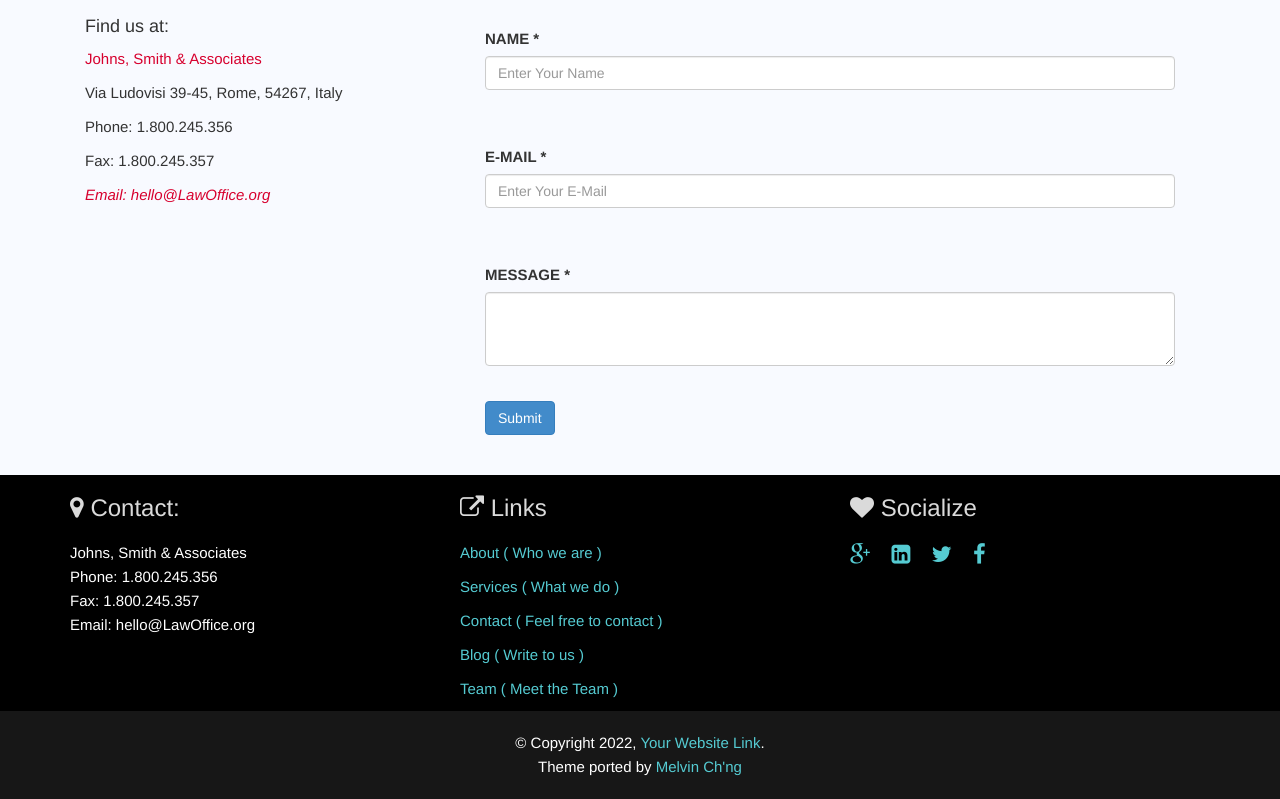
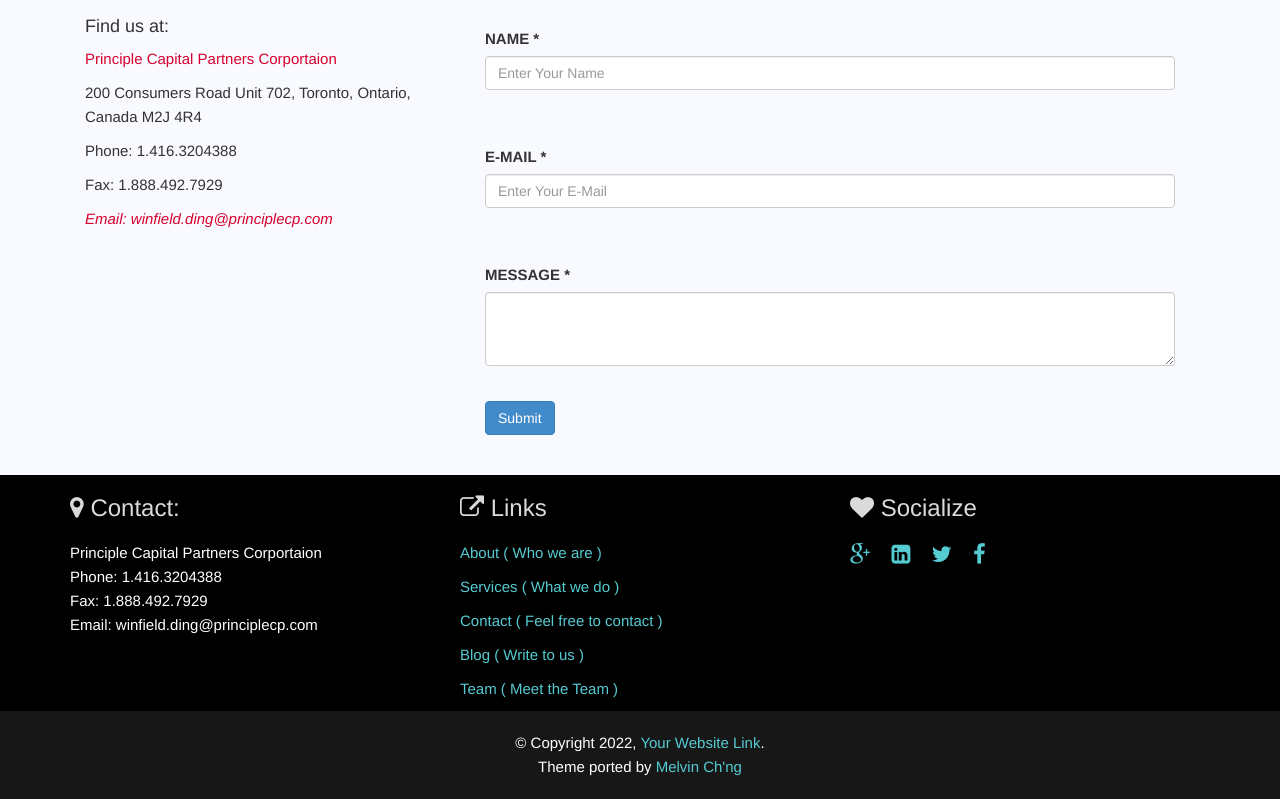
Before and after one commit to principlecapital/principlecapital.github.io, a Jekyll site: the page built from contact.html, in a window 1280 px wide. Shown: the part 531-1330 px from the top of the page. Built offline with Jekyll 4.4.1, drawn with Linux system fonts in a browser that asks for light colours.

Commit message:
Update _config.yml

```diff
--- a/_config.yml
+++ b/_config.yml
@@ -14,7 +14,7 @@
 # You can create any custom variable you would like, and they will be accessible
 # in the templates via {{ site.myvariable }}.
 title: Principle Capital Partners
-email: your-email@example.com
+email: winfield.ding@principlecp.com
 description: > # this means to ignore newlines until "baseurl:"
   Yet another Jekyll theme. It is designed for business purpose and ported by
   Melvin Ch'ng.
@@ -22,13 +22,12 @@ baseurl: "" # the subpath of your site, e.g. /blog
 url: "" # the base hostname & protocol for your site, e.g. http://example.com
 
 # Company Information
-company_name: Johns, Smith & Associates
-address_line: Via Ludovisi 39-45, Rome, 54267, Italy
-telephone_number: 1.800.245.356
-fax_number: 1.800.245.357
-company_email: hello@LawOffice.org
-google_map: https://www.google.com/maps/embed?pb=!1m14!1m12!1m3!1d3618.727010735933!2d91.837871!3d24.907291700000002!2m3!1f0!2f0!3f0!3m2!1i1024!2i768!4f13.1!5e0!3m2!1sen!2s!4v1404919738144
-
+company_name: Principle Capital Partners Corportaion
+address_line: 200 Consumers Road Unit 702, Toronto, Ontario, Canada M2J 4R4
+telephone_number: 1.416.3204388
+fax_number: 1.888.492.7929
+company_email: winfield.ding@principlecp.com
+google_map: https://www.google.ca/maps/place/200+Consumers+Rd,+North+York,+ON+M2J+4R4/@43.7728576,-79.3333416,17z/data=!3m1!4b1!4m5!3m4!1s0x89d4d25937c4225d:0x3089e8e0ba5a63dd!8m2!3d43.7728537!4d-79.3311529
 # Social Link
 facebook_link: http://www.facebook.com
 twitter_link: http://www.twitter.com
```
